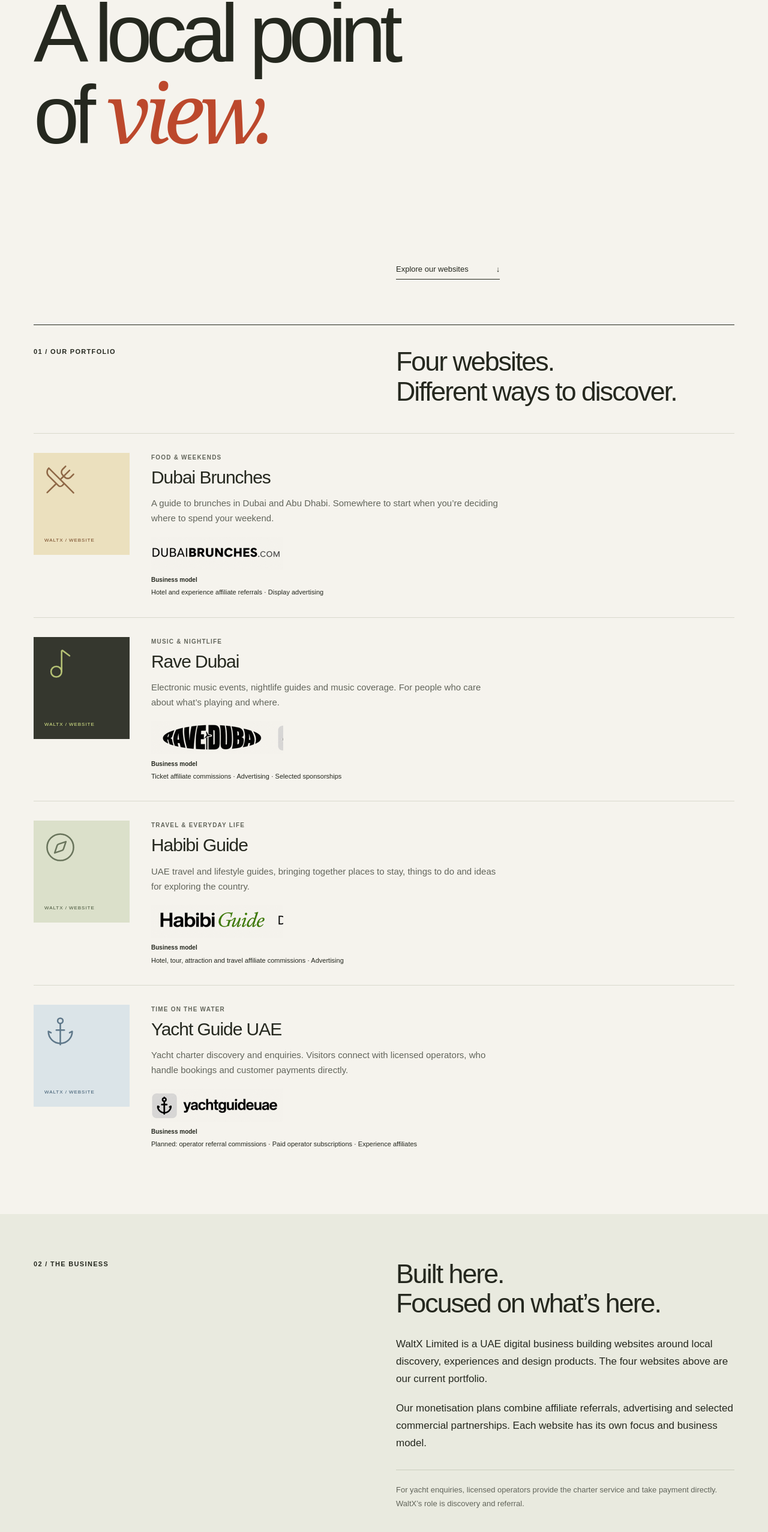
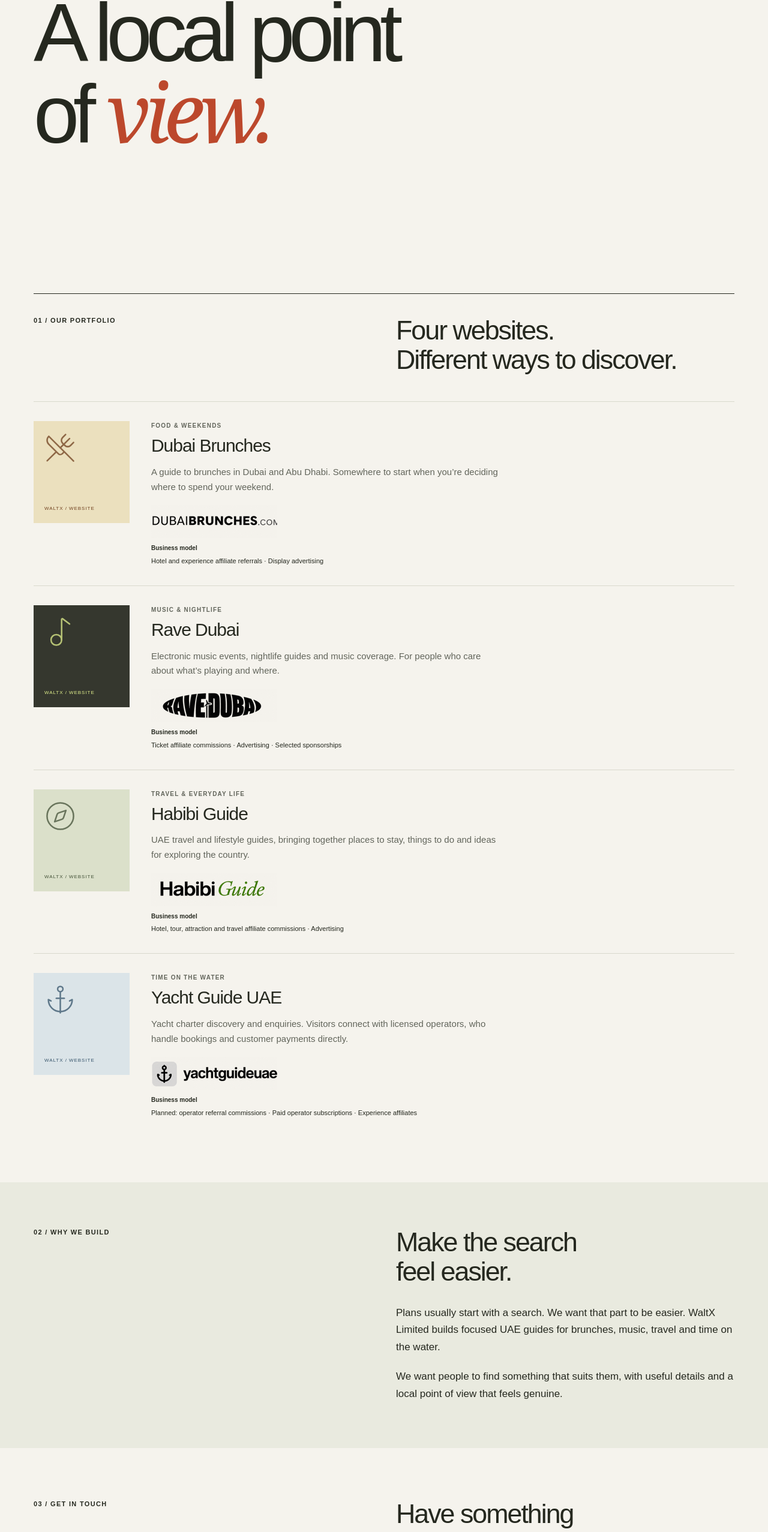
Before and after one commit to riihennn/WaltxLimited, a Next.js app: page / in a window 1280 px wide. Shown: the part 225-2779 px from the top of the page at 60% size. Built offline with nearby package versions, Linux system fonts and the light colour scheme.

Commit message:
Focus WaltX business section on local discovery (#3)
Co-authored-by: Ribin Kavil <waltx@Ribins-MacBook-Pro.local>

```diff
--- a/src/app/globals.css
+++ b/src/app/globals.css
@@ -15,7 +15,7 @@
 a { color: inherit; }
 a:focus-visible { outline: 2px solid var(--accent); outline-offset: 6px; }
 .shell { width: min(1280px, calc(100% - 112px)); margin-inline: auto; }
-.site-header { display: flex; justify-content: space-between; align-items: center; padding-block: 25px; border-bottom: 1px solid var(--line); }
+.site-header { display: flex; justify-content: space-between; align-items: center; padding-block: 25px; }
 .brand-logo { width: 80px; height: 43px; object-fit: contain; }
 .site-header nav { display: flex; gap: 35px; font-size: 14px; }
 .site-header nav a { text-decoration: none; padding-block: 10px; }
@@ -31,8 +31,6 @@
 .hero-bottom { display: grid; grid-template-columns: 1fr 1fr; align-items: end; gap: 40px; }
 .hero-note { font-size: 12px; line-height: 1.65; color: var(--muted); }
 .hero-description-space { height: 112px; }
-.text-link { display: inline-flex; align-items: center; gap: 46px; margin-top: 24px; padding-bottom: 7px; border-bottom: 1px solid var(--ink); text-decoration: none; font-size: 13px; }
-.text-link:hover { color: var(--accent); }
 .portfolio { padding-top: 36px; padding-bottom: 75px; border-top: 1px solid var(--ink); }
 .section-top { display: grid; grid-template-columns: 1fr 1fr; gap: 40px; margin-bottom: 45px; }
 h2 { font-size: clamp(32px, 3.5vw, 48px); line-height: 1.1; letter-spacing: -.045em; font-weight: 500; }
@@ -52,7 +50,7 @@
 .site-arrow { display: none; }
 .site-arrow svg, .site-domain svg { display: block; width: 17px; height: 17px; }
 .business-block { margin-top: 18px; }
-.portfolio-logo { display: block; width: 220px; height: 55px; max-width: 100%; margin-bottom: 9px; background-image: url('/waltx-brands.png'); background-repeat: no-repeat; background-size: 440px 205px; mix-blend-mode: multiply; }
+.portfolio-logo { display: block; width: 210px; height: 55px; max-width: 100%; margin-bottom: 9px; background-image: url('/waltx-brands.png'); background-repeat: no-repeat; background-size: 440px 205px; mix-blend-mode: multiply; }
 .portfolio-logo-habibi-guide { background-position: 0 -42px; }
 .portfolio-logo-dubai-brunches { background-position: -210px -42px; }
 .portfolio-logo-rave-dubai { background-position: 0 -101px; }
@@ -66,7 +64,6 @@
 .about-inner, .contact { display: grid; grid-template-columns: 1fr 1fr; gap: 40px; }
 .about h2 { margin-bottom: 30px; }
 .about p { font-size: 17px; line-height: 1.7; margin-top: 20px; max-width: 570px; }
-.about .about-detail { font-size: 13px; color: var(--muted); padding-top: 22px; border-top: 1px solid #cbcebe; margin-top: 30px; }
 .contact { padding-block: 85px; }
 .contact p { margin-top: 25px; color: var(--muted); font-size: 16px; line-height: 1.6; }
 .contact-email { display: inline-flex; align-items: center; gap: 40px; font-size: clamp(19px, 2.2vw, 29px); letter-spacing: -.03em; text-decoration: none; border-bottom: 1px solid var(--ink); padding-bottom: 10px; margin-top: 30px; }
--- a/src/app/page.tsx
+++ b/src/app/page.tsx
@@ -29,7 +29,7 @@
       <section className="hero shell" aria-labelledby="intro-title">
         <div className="hero-kicker-space" aria-hidden="true" />
         <h1 id="intro-title">A local point<br />of <em>view.</em></h1>
-        <div className="hero-bottom"><span className="hero-note">WaltX Limited<br />Abu Dhabi, United Arab Emirates</span><div><div className="hero-description-space" aria-hidden="true" /><a className="text-link" href="#portfolio">Explore our websites <span aria-hidden="true">↓</span></a></div></div>
+        <div className="hero-bottom"><span className="hero-note">WaltX Limited<br />Abu Dhabi, United Arab Emirates</span><div className="hero-description-space" aria-hidden="true" /></div>
       </section>
       <section className="portfolio shell" id="portfolio" aria-labelledby="portfolio-title">
         <div className="section-top"><span className="eyebrow">01 / Our portfolio</span><h2 id="portfolio-title">Four websites.<br />Different ways to discover.</h2></div>
@@ -39,7 +39,7 @@
           <a className="site-domain" href={site.url} target="_blank" rel="noopener noreferrer" aria-label={`Visit ${site.name} (opens in a new tab)`}>{site.domain}<ExternalLinkIcon /></a>
         </article>)}</div>
       </section>
-      <section className="about" id="about" aria-labelledby="about-title"><div className="shell about-inner"><span className="eyebrow">02 / The business</span><div><h2 id="about-title">Built here.<br />Focused on what’s here.</h2><p>WaltX Limited is a UAE digital business building websites around local discovery, experiences and design products. The four websites above are our current portfolio.</p><p>Our monetisation plans combine affiliate referrals, advertising and selected commercial partnerships. Each website has its own focus and business model.</p><p className="about-detail">For yacht enquiries, licensed operators provide the charter service and take payment directly. WaltX’s role is discovery and referral.</p></div></div></section>
+      <section className="about" id="about" aria-labelledby="about-title"><div className="shell about-inner"><span className="eyebrow">02 / Why we build</span><div><h2 id="about-title">Make the search<br />feel easier.</h2><p>Plans usually start with a search. We want that part to be easier. WaltX Limited builds focused UAE guides for brunches, music, travel and time on the water.</p><p>We want people to find something that suits them, with useful details and a local point of view that feels genuine.</p></div></div></section>
       <section className="contact shell" id="contact" aria-labelledby="contact-title"><span className="eyebrow">03 / Get in touch</span><div><h2 id="contact-title">Have something<br />in mind?</h2><p>For portfolio enquiries, advertising or partnerships,<br className="desktop-break" /> email us with a little about what you do.</p><a className="contact-email" href="mailto:operations@waltx.ae">operations@waltx.ae <span aria-hidden="true">↗</span></a></div></section>
     </main>
     <Footer />
--- a/src/components/motion/TextMotion.tsx
+++ b/src/components/motion/TextMotion.tsx
@@ -12,7 +12,7 @@
     const selector = [
       ".site-header nav a", ".hero-note", ".site-mark small",
       "main h1", "main h2", "main h3", "main p", "main .eyebrow",
-      "main .text-link", "main .site-domain", "main .contact-email",
+      "main .site-domain", "main .contact-email",
       ".site-footer strong", ".site-footer p", ".site-footer nav a",
     ].join(", ");
     const elements = Array.from(document.querySelectorAll<HTMLElement>(selector));
```
